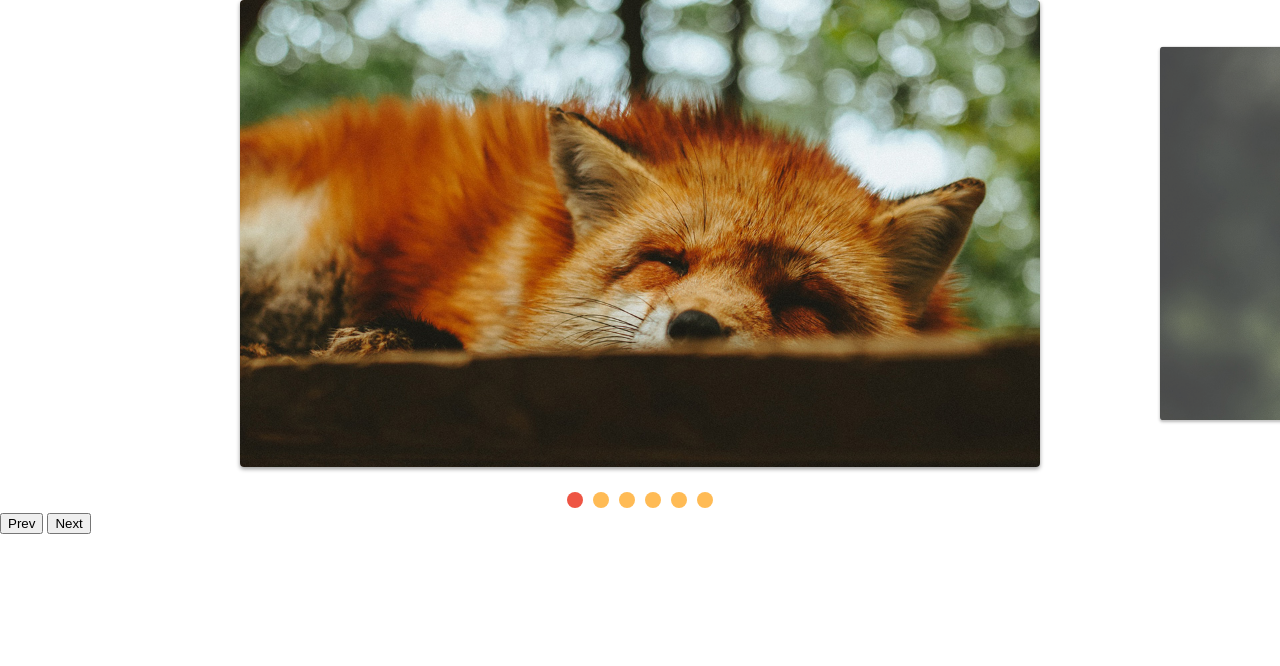
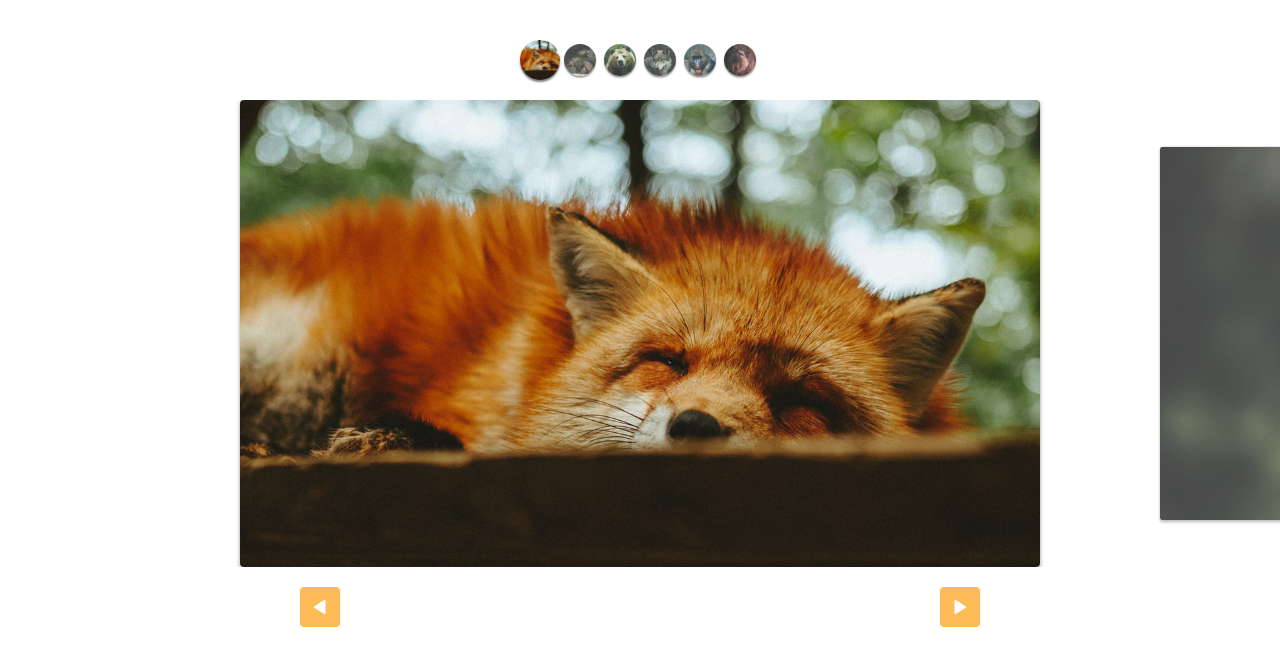
Before and after one commit to rochamaatheus/animais-slide, a plain HTML site: page index.html in a window 1280 px wide. Drawn offline with Linux system fonts and the light colour scheme.

Commit message:
Custom-Controls Estilizados

```diff
--- a/css/style.css
+++ b/css/style.css
@@ -56,3 +56,41 @@ img {
 [data-control='slide'] li a:hover {
   background: #e54;
 }
+.custom-controls {
+  display: flex;
+  justify-content: center;
+  margin-top: 40px;
+  flex-wrap: wrap;
+  margin-bottom: 20px;
+}
+.custom-controls li {
+  opacity: .8;
+  transform: scale(.8);
+  width: 40px;
+  height: 40px;
+  border-radius: 50%;
+  overflow: hidden;
+  box-shadow: 0 2px 2px rgba(0, 0, 0, 0.5);
+  transition: .3s;
+}
+.custom-controls li.ativo {
+  opacity: 1;
+  transform: scale(1);
+}
+.arrow-nav {
+  display: flex;
+  justify-content: space-around;
+  margin: 20px 0;
+}
+.arrow-nav button {
+  cursor: pointer;
+  border: none;
+  border-radius: 4px;
+  color: white;
+  width: 40px;
+  height: 40px;
+  background: #fb5 url("../img/arrow.svg") center center no-repeat;
+}
+.arrow-nav button.prev {
+  transform: rotate(-180deg);
+}
--- a/index.html
+++ b/index.html
@@ -8,6 +8,15 @@
   <link rel="stylesheet" href="./css/style.css">
 </head>
 <body>
+  <ul class="custom-controls">
+    <li><img src="./img/foto1-thumb.jpg" alt="Raposa"></li>
+    <li><img src="./img/foto2-thumb.jpg" alt="Esquilo"></li>
+    <li><img src="./img/foto3-thumb.jpg" alt="Urso"></li>
+    <li><img src="./img/foto4-thumb.jpg" alt="Lobo"></li>
+    <li><img src="./img/foto5-thumb.jpg" alt="Macaco"></li>
+    <li><img src="./img/foto6-thumb.jpg" alt="Leão"></li>
+
+  </ul>
   <div class="wrapper">
     <ul class="slide">
       <li><img src="./img/foto1.jpg" alt="Raposa"></li>
@@ -19,8 +28,8 @@
     </ul>
   </div>
   <div class="arrow-nav">
-    <button class="prev">Prev</button>
-    <button class="next">Next</button>
+    <button class="prev"></button>
+    <button class="next"></button>
   </div>
 
   <script type="module" src="./js/script.js"></script>
--- a/js/script.js
+++ b/js/script.js
@@ -1,6 +1,6 @@
-import {Slide, SlideNav} from "./slide.js";
+import SlideNav from "./slide.js";
 
 const slide = new SlideNav('.slide', '.wrapper', 'ativo');
 slide.init();
 slide.addArrow('.prev', '.next')
-slide.addControl();
+slide.addControl('.custom-controls');
--- a/js/slide.js
+++ b/js/slide.js
@@ -153,7 +153,7 @@ export class Slide {
   }
 }
 
-export class SlideNav extends Slide {
+export default class SlideNav extends Slide {
   constructor(slide, wrapper, activeClass) {
     super(slide, wrapper, activeClass);
     this.bindControlEvents();
```
